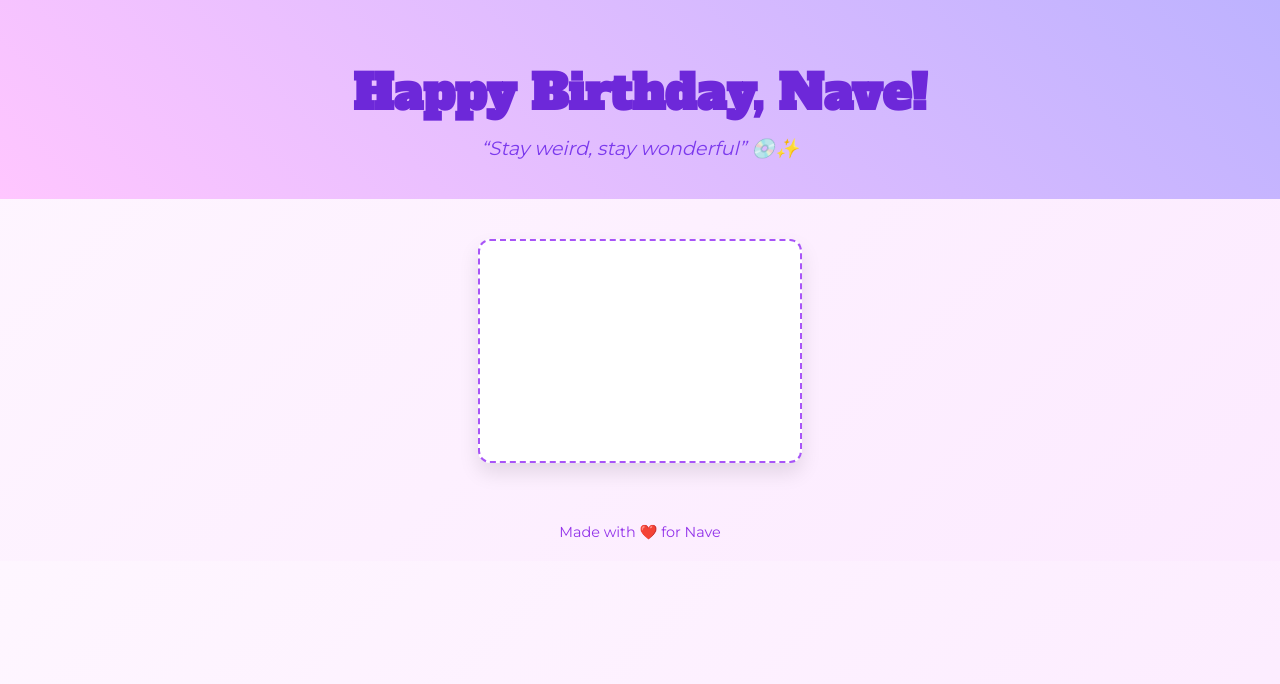
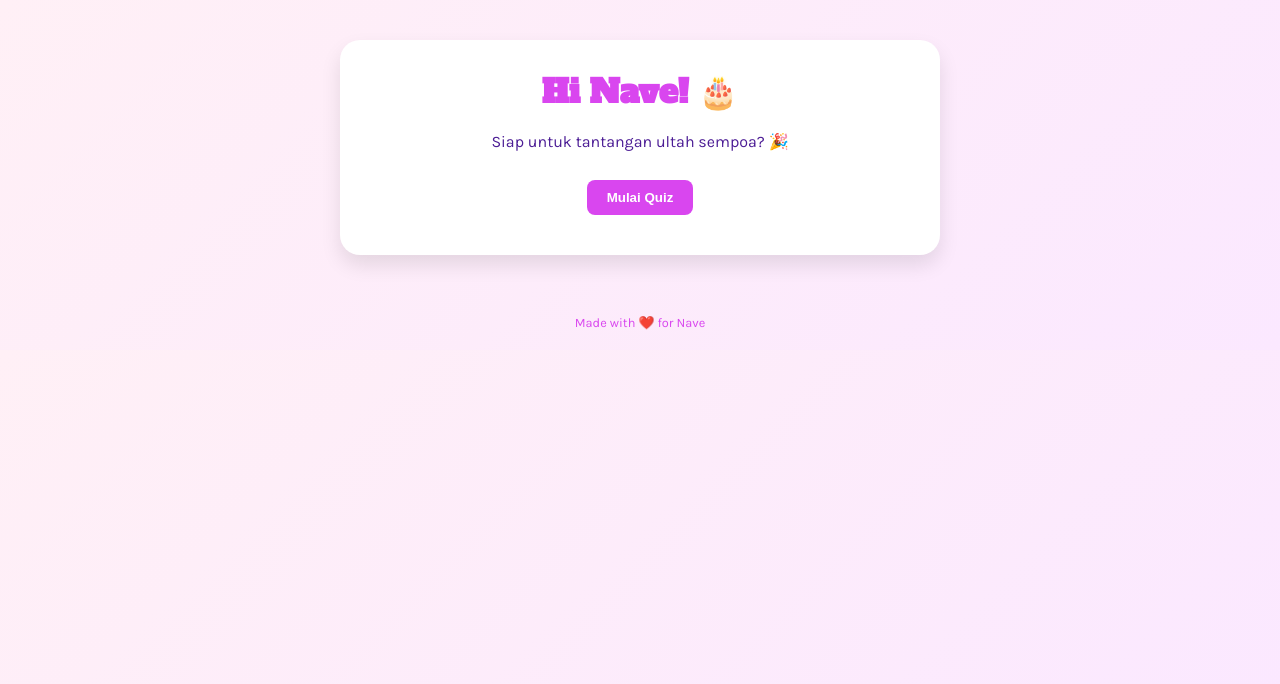
Before and after one commit to ricvess/hbdnave, a plain HTML site: page index1.html in a window 1280 px wide. Drawn offline with Linux system fonts and the light colour scheme.

Commit message:
update.html

```diff
--- a/index1.html
+++ b/index1.html
@@ -3,106 +3,157 @@
 <head>
   <meta charset="UTF-8" />
   <meta name="viewport" content="width=device-width, initial-scale=1.0" />
-  <title>Happy Birthday Nave!</title>
-  <link href="https://fonts.googleapis.com/css2?family=Alfa+Slab+One&family=Montserrat:wght@400;700&display=swap" rel="stylesheet">
+  <title>Nave's Birthday Surprise 🎂</title>
+  <link href="https://fonts.googleapis.com/css2?family=Alfa+Slab+One&family=Karla:wght@400;700&display=swap" rel="stylesheet">
   <style>
+    :root {
+      --primary: #d946ef;
+      --secondary: #a855f7;
+      --bg-gradient: linear-gradient(135deg, #fff0f6, #fbe8ff);
+    }
+    * {
+      box-sizing: border-box;
+    }
     body {
       margin: 0;
-      padding: 0;
-      font-family: 'Montserrat', sans-serif;
-      background: linear-gradient(135deg, #fef6ff, #fceaff);
+      font-family: 'Karla', sans-serif;
+      background: var(--bg-gradient);
       overflow-x: hidden;
+      color: #4c1d95;
     }
-    header {
-      background: linear-gradient(45deg, #ffc6ff, #bdb2ff);
-      padding: 60px 20px 20px;
+    h1, h2 {
+      font-family: 'Alfa Slab One', serif;
+      color: var(--primary);
+      margin: 0 0 10px;
+    }
+    p {
+      line-height: 1.5;
+    }
+    .screen {
+      display: none;
+      max-width: 600px;
+      margin: 40px auto;
+      background: #fff;
+      padding: 30px;
+      border-radius: 20px;
+      box-shadow: 0 10px 20px rgba(0,0,0,0.1);
       text-align: center;
-      position: relative;
-      overflow: hidden;
+      animation: fadeIn 1s ease-out;
     }
-    header h1 {
-      font-family: 'Alfa Slab One', serif;
-      font-size: 3rem;
-      color: #6d28d9;
-      margin: 0;
-      animation: fadeInDown 2s ease-out;
+    .active {
+      display: block;
     }
-    header p {
-      font-size: 1.2rem;
-      color: #7c3aed;
-      margin-top: 10px;
-      font-style: italic;
-      animation: fadeInDown 2.5s ease-out;
+    button {
+      padding: 10px 20px;
+      margin: 10px 5px;
+      border: none;
+      border-radius: 8px;
+      background: var(--primary);
+      color: #fff;
+      font-weight: bold;
+      cursor: pointer;
+      transition: background 0.3s;
     }
-    .envelope {
-      margin: 40px auto;
-      width: 320px;
-      height: 220px;
-      background: #fff;
-      border: 2px dashed #a855f7;
-      border-radius: 12px;
-      position: relative;
-      box-shadow: 0 10px 20px rgba(0,0,0,0.1);
-      overflow: hidden;
-      cursor: pointer;
-      animation: scaleIn 2s ease-out;
+    button:hover {
+      background: var(--secondary);
+    }
+    input {
+      padding: 10px;
+      border: 2px solid var(--secondary);
+      border-radius: 8px;
+      width: 80%;
+      margin: 15px 0;
+      font-size: 1rem;
     }
     .letter {
-      position: absolute;
-      top: 100%;
-      left: 0;
-      width: 100%;
-      height: 100%;
-      background: #fdf4ff;
+      text-align: left;
+      background: #fff7fb;
       padding: 20px;
-      box-sizing: border-box;
-      transition: top 1s;
-      font-size: 1rem;
-      line-height: 1.5;
-      overflow-y: auto;
-    }
-    .envelope.open .letter {
-      top: 0;
-    }
-    .letter h2 {
-      font-family: 'Alfa Slab One', serif;
-      color: #a21caf;
-      margin-top: 0;
-      font-size: 1.5rem;
-    }
-    .confetti {
-      position: fixed;
-      top: 0;
-      left: 0;
-      width: 100%;
-      height: 100%;
-      pointer-events: none;
-      overflow: hidden;
-    }
-    @keyframes fadeInDown {
-      from {opacity: 0; transform: translateY(-30px);}
-      to {opacity: 1; transform: translateY(0);}
-    }
-    @keyframes scaleIn {
-      from {transform: scale(0);}
-      to {transform: scale(1);}
+      border-radius: 15px;
+      margin-top: 20px;
+      box-shadow: 0 5px 15px rgba(0,0,0,0.05);
+      animation: fadeIn 2s ease-out;
     }
     footer {
       text-align: center;
       padding: 20px;
-      font-size: 0.9rem;
-      color: #9333ea;
+      font-size: 0.8rem;
+      color: var(--primary);
+    }
+    .confetti-piece {
+      position: fixed;
+      width: 10px;
+      height: 10px;
+      background-color: hsl(var(--hue), 100%, 70%);
+      top: -10px;
+      animation: fall 4s forwards;
+    }
+    @keyframes fall {
+      to {
+        transform: translateY(100vh) rotate(720deg);
+        opacity: 0;
+      }
+    }
+    @keyframes fadeIn {
+      from {opacity: 0; transform: translateY(20px);}
+      to {opacity: 1; transform: translateY(0);}
+    }
+    /* LOADING SCREEN */
+    #loading {
+      display: flex;
+      justify-content: center;
+      align-items: center;
+      height: 100vh;
+      background: var(--bg-gradient);
+      font-family: 'Alfa Slab One', serif;
+      font-size: 2rem;
+      color: var(--primary);
+      animation: pulse 1.5s infinite;
+    }
+    @keyframes pulse {
+      0% {opacity: 0.5;}
+      50% {opacity: 1;}
+      100% {opacity: 0.5;}
+    }
+    .envelope {
+      position: relative;
+      margin-top: 20px;
+      padding: 20px;
+      background: #fff;
+      border: 2px dashed var(--secondary);
+      border-radius: 15px;
+      cursor: pointer;
+      transition: transform 0.5s;
+    }
+    .envelope.open {
+      transform: scale(1.02) rotate(-1deg);
+      box-shadow: 0 5px 15px rgba(0,0,0,0.1);
     }
   </style>
 </head>
 <body>
-  <header>
-    <h1>Happy Birthday, Nave!</h1>
-    <p>“Stay weird, stay wonderful” 💿✨</p>
-  </header>
+  <div id="loading">
+    Loading Birthday Surprise...
+  </div>
 
-  <div class="envelope" onclick="openLetter()">
-    <div class="letter">
+  <div class="screen" id="welcome">
+    <h1>Hi Nave! 🎂</h1>
+    <p>Siap untuk tantangan ultah sempoa? 🎉</p>
+    <button onclick="startQuiz()">Mulai Quiz</button>
+  </div>
+
+  <div class="screen" id="quiz">
+    <h2 id="question"></h2>
+    <input type="text" id="answerInput" placeholder="Jawabanmu di sini" />
+    <br>
+    <button onclick="nextQuestion()">Next</button>
+  </div>
+
+  <div class="screen" id="result">
+    <h1>🎉 Selamat! 🎉</h1>
+    <p>Kamu udah selesaikan tantangan sempoa birthday. Ini hadiahnya ❤️</p>
+    <div class="envelope" onclick="openEnvelope(this)">
+      <div class="letter" style="display: none;">
         <h2>Special Message 🎁</h2>
         <p>
           Dear Nave,<br><br>
@@ -116,40 +167,71 @@
         </p>
       </div>
     </div>
+  </div>
 
-  <div class="confetti" id="confetti"></div>
-
-  <footer>
-    Made with ❤️ for Nave
-  </footer>
+  <footer>Made with ❤️ for Nave</footer>
 
   <script>
-    function openLetter() {
-      document.querySelector('.envelope').classList.add('open');
+    const loading = document.getElementById('loading');
+    window.addEventListener('load', () => {
+      setTimeout(() => {
+        loading.style.display = 'none';
+        document.getElementById('welcome').classList.add('active');
+      }, 2000);
+    });
+
+    const questions = [
+      { q: "23 + 47 = ?" },
+      { q: "56 - 19 = ?" },
+      { q: "7 × 8 = ?" },
+      { q: "120 ÷ 6 = ?" },
+      { q: "34 + 29 = ?" }
+    ];
+
+    let current = 0;
+
+    function startQuiz() {
+      document.getElementById('welcome').classList.remove('active');
+      document.getElementById('quiz').classList.add('active');
+      showQuestion();
+    }
+
+    function showQuestion() {
+      document.getElementById('question').textContent = questions[current].q;
+      document.getElementById('answerInput').value = '';
+    }
+
+    function nextQuestion() {
+      current++;
+      if (current < questions.length) {
+        showQuestion();
+      } else {
+        showResult();
+      }
+    }
+
+    function showResult() {
+      document.getElementById('quiz').classList.remove('active');
+      document.getElementById('result').classList.add('active');
       launchConfetti();
     }
 
+    function openEnvelope(el) {
+      el.classList.add('open');
+      el.querySelector('.letter').style.display = 'block';
+    }
+
     function launchConfetti() {
-      const confetti = document.getElementById('confetti');
-      for (let i = 0; i < 100; i++) {
-        const div = document.createElement('div');
-        div.style.position = 'absolute';
-        div.style.width = '8px';
-        div.style.height = '8px';
-        div.style.background = `hsl(${Math.random() * 360}, 100%, 70%)`;
-        div.style.top = Math.random() * 100 + '%';
-        div.style.left = Math.random() * 100 + '%';
-        div.style.opacity = '0';
-        div.style.animation = `fall ${2 + Math.random() * 3}s ease-out forwards`;
-        confetti.appendChild(div);
+      for (let i = 0; i < 120; i++) {
+        let div = document.createElement('div');
+        div.classList.add('confetti-piece');
+        div.style.left = Math.random() * 100 + 'vw';
+        div.style.backgroundColor = `hsl(${Math.random() * 360}, 100%, 70%)`;
+        div.style.setProperty('--hue', Math.random() * 360);
+        document.body.appendChild(div);
+        setTimeout(() => div.remove(), 4000);
       }
     }
   </script>
-  <style>
-    @keyframes fall {
-      0% {transform: translateY(-100px); opacity: 1;}
-      100% {transform: translateY(100vh); opacity: 0;}
-    }
-  </style>
 </body>
 </html>
```
Lines whose indentation alone changed are shown as unchanged.
